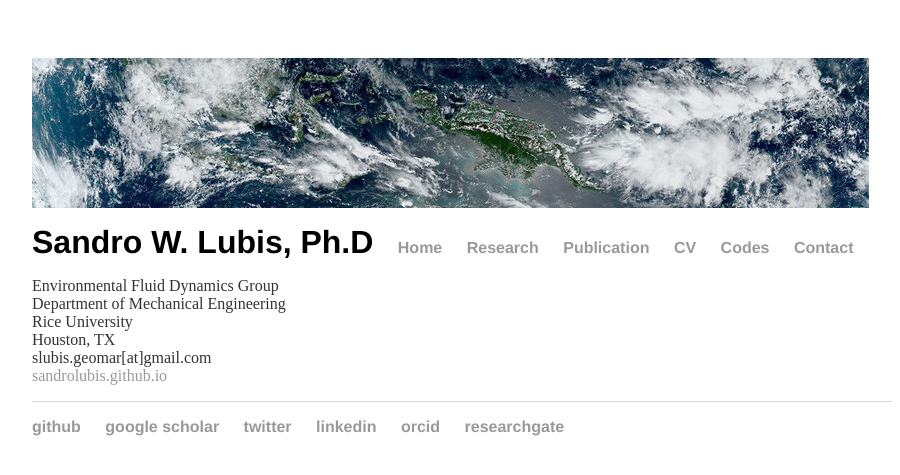
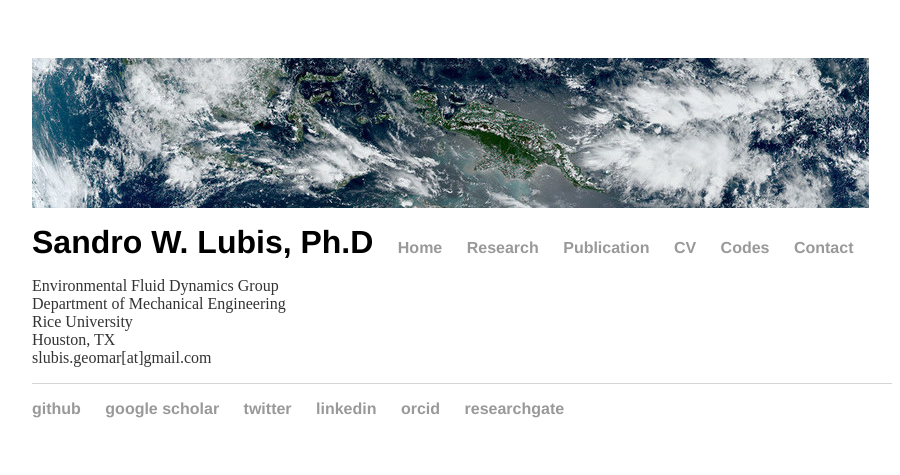
Before and after one commit to sandrolubis/sandrolubis.github.io, a Jekyll site: the page built from contact/index.html, in a window 1280 px wide. Shown: the top 475 px of the page, without its empty margins (276-1176 px from the left). Built offline with Jekyll 4.4.1, drawn with Linux system fonts in a browser that asks for light colours.

Commit message:
Update index.html

```diff
--- a/contact/index.html
+++ b/contact/index.html
@@ -4,5 +4,5 @@ title: About Me | Sandro Lubis
 ---
 
 <div class="research">
-	<p>Environmental Fluid Dynamics Group<br>Department of Mechanical Engineering<br>Rice University<br>Houston, TX<br>slubis.geomar[at]gmail.com<br><a href="https://sandrolubis.github.io">sandrolubis.github.io</a></p>
+	<p>Environmental Fluid Dynamics Group<br>Department of Mechanical Engineering<br>Rice University<br>Houston, TX<br>slubis.geomar[at]gmail.com<br></p>
 </div>
```
